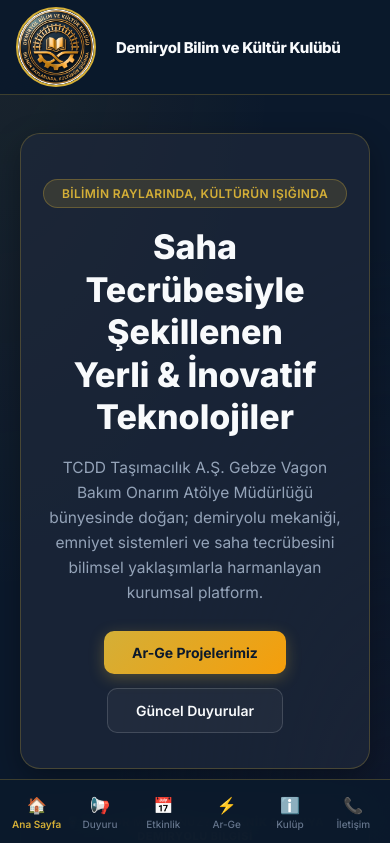
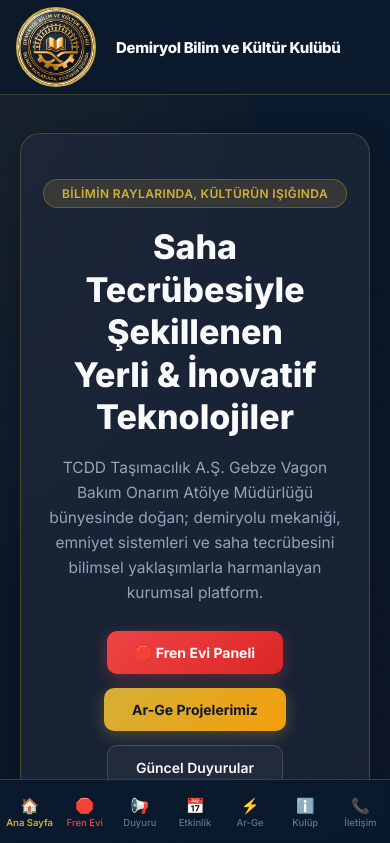
Before and after one commit to mehmtyilmz60-collab/demiryolsite, a plain HTML site: page index.html in a window 390 px wide. Both pictures are taken after a click on the link "Demiryol Bilim ve Kültür Kulübü". Shown: the top 843 px of the page. Drawn offline with Linux system fonts and the light colour scheme; no server answers.

```diff
--- a/index.html
+++ b/index.html
@@ -74,14 +74,20 @@
 
     .logo-text { font-weight: 800; font-size: 20px; color: var(--text-main); letter-spacing: -0.3px; }
 
-    .nav-links { display: flex; gap: 8px; }
-    .nav-links button {
+    .nav-links { display: flex; gap: 6px; }
+    .nav-links button, .nav-links a.nav-btn-link {
       background: none; border: none; color: var(--text-muted); font-size: 14px;
-      font-weight: 500; cursor: pointer; padding: 9px 16px; border-radius: 10px;
-      transition: all 0.2s ease; font-family: 'Inter', sans-serif;
+      font-weight: 500; cursor: pointer; padding: 9px 14px; border-radius: 10px;
+      transition: all 0.2s ease; font-family: 'Inter', sans-serif; text-decoration: none; display: inline-flex; align-items: center;
     }
-    .nav-links button:hover, .nav-links button.active {
+    .nav-links button:hover, .nav-links button.active, .nav-links a.nav-btn-link:hover, .nav-links a.nav-btn-link.active {
       color: var(--logo-gold); background: rgba(212, 175, 55, 0.12); font-weight: 600;
+    }
+    .nav-links a.fren-evi-nav {
+      color: #ef4444; border: 1px solid rgba(239, 68, 68, 0.3); background: rgba(239, 68, 68, 0.08);
+    }
+    .nav-links a.fren-evi-nav:hover {
+      background: rgba(239, 68, 68, 0.2); color: #f87171;
     }
 
     /* Mobil Alt Menü Barı */
@@ -89,15 +95,16 @@
       display: none; position: fixed; bottom: 0; left: 0; right: 0; height: 65px;
       background: rgba(11, 25, 44, 0.96); backdrop-filter: blur(20px);
       -webkit-backdrop-filter: blur(20px); border-top: 1px solid var(--card-border); z-index: 10000;
-      justify-content: space-around; align-items: center; padding: 0 5px;
+      justify-content: space-around; align-items: center; padding: 0 2px;
     }
-    .mobile-bottom-nav button {
-      background: none; border: none; color: #64748b; font-size: 10px;
-      display: flex; flex-direction: column; align-items: center; gap: 3px;
-      font-weight: 500; cursor: pointer; width: 16%; font-family: 'Inter', sans-serif;
+    .mobile-bottom-nav button, .mobile-bottom-nav a {
+      background: none; border: none; color: #64748b; font-size: 9.5px;
+      display: flex; flex-direction: column; align-items: center; gap: 2px;
+      font-weight: 500; cursor: pointer; width: 14.5%; font-family: 'Inter', sans-serif; text-decoration: none;
     }
-    .mobile-bottom-nav button span.icon { font-size: 16px; }
-    .mobile-bottom-nav button.active { color: var(--logo-gold); font-weight: 600; }
+    .mobile-bottom-nav span.icon { font-size: 15px; }
+    .mobile-bottom-nav button.active, .mobile-bottom-nav a.active { color: var(--logo-gold); font-weight: 600; }
+    .mobile-bottom-nav a.fren-evi-mobile { color: #ef4444; }
 
     @media (max-width: 768px) {
       .nav-links { display: none; }
@@ -135,6 +142,14 @@
       box-shadow: 0 4px 15px rgba(212, 175, 55, 0.3); transition: all 0.2s ease; font-family: 'Inter', sans-serif;
     }
     .btn-glow:hover { transform: translateY(-1px); box-shadow: 0 6px 20px rgba(245, 158, 11, 0.45); }
+
+    .btn-fren-hero {
+      background: linear-gradient(135deg, #ef4444, #dc2626); color: #fff; padding: 13px 28px; border-radius: 10px;
+      text-decoration: none; font-weight: 700; font-size: 14px; cursor: pointer; border: none;
+      box-shadow: 0 4px 15px rgba(239, 68, 68, 0.35); transition: all 0.2s ease; display: inline-flex; align-items: center; gap: 8px;
+    }
+    .btn-fren-hero:hover { transform: translateY(-1px); background: #b91c1c; box-shadow: 0 6px 20px rgba(239, 68, 68, 0.5); }
+
     .btn-outline {
       background: rgba(255, 255, 255, 0.04); color: var(--text-main); padding: 13px 28px; border-radius: 10px;
       text-decoration: none; font-weight: 600; font-size: 14px; border: 1px solid rgba(255, 255, 255, 0.15); cursor: pointer;
@@ -254,6 +269,7 @@
     </a>
     <div class="nav-links">
       <button class="active" onclick="showPage('home')">Ana Sayfa</button>
+      <a href="fren-evi.html" class="nav-btn-link fren-evi-nav">🛑 Fren Evi</a>
       <button onclick="showPage('duyurular')">Duyurular</button>
       <button onclick="showPage('etkinlikler')">Etkinlikler</button>
       <button onclick="showPage('arge')">Projeler & Ar-Ge</button>
@@ -271,6 +287,7 @@
         TCDD Taşımacılık A.Ş. Gebze Vagon Bakım Onarım Atölye Müdürlüğü bünyesinde doğan; demiryolu mekaniği, emniyet sistemleri ve saha tecrübesini bilimsel yaklaşımlarla harmanlayan kurumsal platform.
       </p>
       <div class="btn-group">
+        <a href="fren-evi.html" class="btn-fren-hero">🛑 Fren Evi Paneli</a>
         <button class="btn-glow" onclick="showPage('arge')">Ar-Ge Projelerimiz</button>
         <button class="btn-outline" onclick="showPage('duyurular')">Güncel Duyurular</button>
       </div>
@@ -459,7 +476,7 @@
     </div>
   </div>
 
-  <!-- SAYFA 4: AR-GE (4 PROJE EKSİKSİZ VE KENDİ RESİMLERİYLE) -->
+  <!-- SAYFA 4: AR-GE -->
   <div id="arge" class="page">
     <div class="section-head">
       <h2 class="section-title">Teknik Projelerimiz & Ar-Ge Vizyonu</h2>
@@ -467,7 +484,6 @@
     </div>
     <div class="grid-2">
 
-      <!-- PROJE 1 -->
       <div class="card card-clickable" onclick="openModal('PROJE 1 • AKILLI TANIMA', 'Demiryolu Araç Kimliği Tanıma Sistemi', 'Demiryolu araçlarının kimlik bilgilerinin hızlı ve otomatik olarak tespit edilmesi amacıyla Görüntü İşleme Tabanlı Araç Kimliği Tanıma Sistemi geliştirilmiştir.<br><br>Kamera görüntüleri üzerinden yapay zekâ destekli görüntü işleme teknolojileri kullanılarak araç numaraları otomatik olarak okunmakta ve kayıt altına alınmaktadır.', 'proje.jpg')">
         <img src="proje.jpg" class="card-img" alt="Proje 1" onerror="this.onerror=null; this.src='resimler/proje.jpg';">
         <div class="card-tag">PROJE 1 • AKILLI TANIMA</div>
@@ -476,7 +492,6 @@
         <span class="card-more-link">Proje Detaylarını İncele ➔</span>
       </div>
 
-      <!-- PROJE 2 -->
       <div class="card card-clickable" onclick="openModal('PROJE 2 • KESTİRİMCİ BAKIM', 'Apleti Tespit Sistemi', 'Demiryolu araçlarında tekerlek apleti oluşumunun erken tespit edilmesi ve bakım süreçlerinin desteklenmesi amacıyla Piezo Sensör Tabanlı Aplet Tespit Sistemi geliştirilmiştir.<br><br>Ray üzerine yerleştirilen sensörler aracılığıyla tekerlek geçişlerinden oluşan titreşimler analiz edilerek olası apleti ve tekerlek yüzey bozuklukları tespit edilmektedir.', 'proje 2.jpg')">
         <img src="proje 2.jpg" class="card-img" alt="Proje 2" onerror="this.onerror=null; this.src='resimler/proje 2.jpg';">
         <div class="card-tag">PROJE 2 • KESTİRİMCİ BAKIM</div>
@@ -485,7 +500,6 @@
         <span class="card-more-link">Proje Detaylarını İncele ➔</span>
       </div>
 
-      <!-- PROJE 3 -->
       <div class="card card-clickable" onclick="openModal('PROJE 3 • SAHA EMNİYETİ', 'Manevra İkaz Sistemi', 'Atölye ve sahalarımızda gerçekleştirilen manevra operasyonları sırasında iş güvenliğini artırmak ve personeli manevra faaliyeti hakkında bilgilendirmek amacıyla Manevra İkaz Sistemi kurulmuştur.<br><br>Uzaktan kumanda ile devreye alınan sistem, manevra faaliyetleri sırasında personelin sesli olarak uyarılmasını sağlayarak güvenli çalışma koşullarının desteklenmesine katkı sunmaktadır.', 'proje 3.jpg')">
         <img src="proje 3.jpg" class="card-img" alt="Proje 3" onerror="this.onerror=null; this.src='resimler/proje 3.jpg';">
         <div class="card-tag">PROJE 3 • SAHA EMNİYETİ</div>
@@ -494,7 +508,6 @@
         <span class="card-more-link">Proje Detaylarını İncele ➔</span>
       </div>
 
-      <!-- PROJE 4 -->
       <div class="card card-clickable" onclick="openModal('PROJE 4 • AKILLI ATÖLYE', 'Dijital Vagon Takip Sistemi', 'Atölyemizde yürütülen vagon bakım ve onarım süreçlerinin etkin şekilde takip edilmesi ve kayıt altına alınması amacıyla Dijital Vagon Takip Sistemi geliştirilmiştir.<br><br>Sistem ile vagonların giriş-çıkış tarihleri, bakım durumları, malzeme bekleme ve tamamlanma süreçleri dijital ortamda takip edilerek çalışmaların daha düzenli ve kontrollü yürütülmesi sağlanmaktadır.', '1.jpg')">
         <img src="1.jpg" class="card-img" alt="Proje 4" onerror="this.onerror=null; this.src='resimler/1.jpg';">
         <div class="card-tag">PROJE 4 • AKILLI ATÖLYE</div>
@@ -524,7 +537,6 @@
       </p>
     </div>
 
-    <!-- ONURSAL BAŞKANIMIZ ÖZEL KARTI -->
     <div class="card card-clickable" style="text-align: center; border: 2px solid var(--logo-gold); margin-bottom: 28px; background: linear-gradient(135deg, rgba(212, 175, 55, 0.1), rgba(15, 23, 42, 0.9));" onclick="openModal('ONURSAL BAŞKANIMIZ', 'Hüseyin Kaya', 'Demiryol Bilim ve Kültür Kulübü Onursal Başkanımız Sayın Hüseyin Kaya, kulübümüzün kuruluş vizyonuna, gelişimine ve demiryolu kültürünün gelecek nesillere aktarılmasına öncülük eden kıymetli büyüğümüzdür.<br><br>Saha tecrübesi, kurumsal rehberliği ve liderliğiyle kulübümüzün tüm çalışmalarına ilham vermektedir.', 'hüseyinkaya.jpeg')">
       <img src="hüseyinkaya.jpeg" class="profile-card-img" alt="Hüseyin Kaya" onerror="tryNextImg(this, ['huseyinkaya.jpeg', 'hüseyinkaya.jpg', 'resimler/hüseyinkaya.jpeg'])">
       <div class="card-tag">⭐ ONURSAL BAŞKANIMIZ</div>
@@ -533,7 +545,6 @@
       <span class="card-more-link" style="margin-top: 10px;">Detayları Görüntüle ➔</span>
     </div>
 
-    <!-- YÖNETİM VE KOORDİNASYON KADROSU -->
     <div class="grid-2" style="margin-bottom: 35px;">
       <div class="card" style="border-left: 4px solid var(--logo-gold);">
         <div class="card-tag">YÖNETİM & DANIŞMA</div>
@@ -660,6 +671,7 @@
   <!-- Mobil Alt Menü Barı -->
   <div class="mobile-bottom-nav">
     <button class="active" onclick="showPage('home')"><span class="icon">🏠</span> Ana Sayfa</button>
+    <a href="fren-evi.html" class="fren-evi-mobile"><span class="icon">🛑</span> Fren Evi</a>
     <button onclick="showPage('duyurular')"><span class="icon">📢</span> Duyuru</button>
     <button onclick="showPage('etkinlikler')"><span class="icon">📅</span> Etkinlik</button>
     <button onclick="showPage('arge')"><span class="icon">⚡</span> Ar-Ge</button>
@@ -698,10 +710,10 @@
         targetPage.classList.add('active');
       }
 
-      const desktopBtn = Array.from(document.querySelectorAll('.nav-links button')).find(btn => btn.getAttribute('onclick').includes(pageId));
+      const desktopBtn = Array.from(document.querySelectorAll('.nav-links button')).find(btn => btn.getAttribute('onclick') && btn.getAttribute('onclick').includes(pageId));
       if(desktopBtn) desktopBtn.classList.add('active');
 
-      const mobileBtn = Array.from(document.querySelectorAll('.mobile-bottom-nav button')).find(btn => btn.getAttribute('onclick').includes(pageId));
+      const mobileBtn = Array.from(document.querySelectorAll('.mobile-bottom-nav button')).find(btn => btn.getAttribute('onclick') && btn.getAttribute('onclick').includes(pageId));
       if(mobileBtn) mobileBtn.classList.add('active');
 
       window.scrollTo(0, 0);
```
